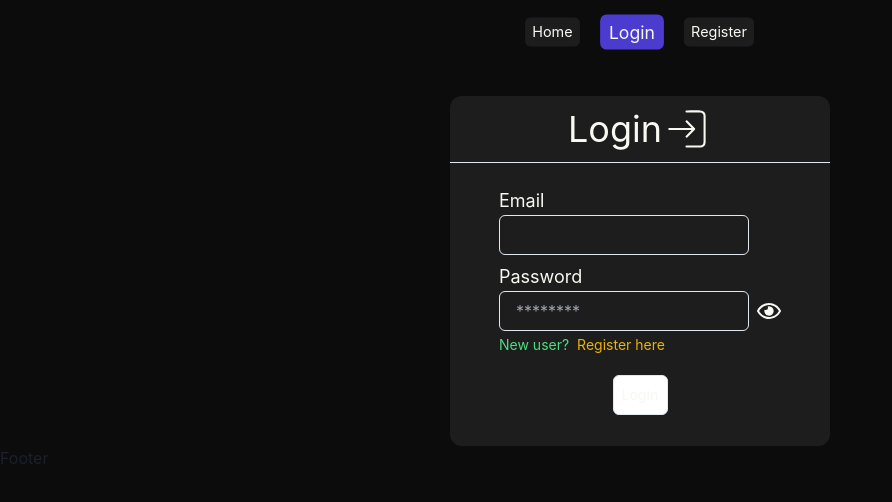
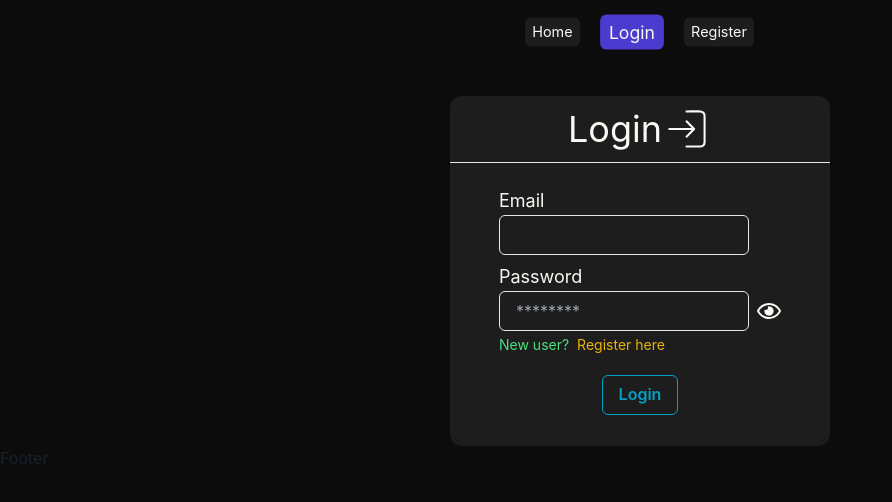
Before and after one commit to nii-shaan/Note-it, a React (Vite) app in the folder frontend/: page /login in a window 1280 px wide. Shown: the top 502 px of the page, without its empty margins (0-892 px from the left). Built offline with nearby package versions, Linux system fonts and the light colour scheme; no server answers.

Commit message:
fix: login button

```diff
--- a/frontend/src/page/pages/Login.tsx
+++ b/frontend/src/page/pages/Login.tsx
@@ -1,5 +1,5 @@
 import { useForm, SubmitHandler } from "react-hook-form";
-import { Input } from "@chakra-ui/react";
+import { Input, Button } from "@chakra-ui/react";
 import { useState } from "react";
 import {
   FaRegEye as OpenEye,
@@ -8,7 +8,6 @@ import {
 import { toast } from "react-toastify";
 import { useNavigate } from "react-router-dom";
 import { CiLogin } from "react-icons/ci";
-import { Button } from "@/components/ui/button";
 import { useLoginUser } from "@/hooks/useLogin";
 import { useAppDispatch } from "@/hooks/reduxHooks";
 import { login } from "@/store/Auth.slice";
@@ -127,8 +126,9 @@ function Login() {
             <div id="button" className="w-full flex justify-center">
               <Button
                 variant="outline"
+		colorScheme="cyan"
                 type="submit"
-                className="text-text border p-2 m-5 hover:text-main"
+                className="text-text border p-2 m-5 hover:text-main "
               >
                 {isPending ? "Logging in..." : "Login"}
               </Button>
```
